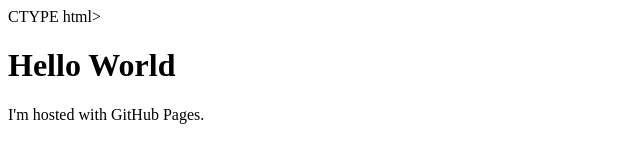
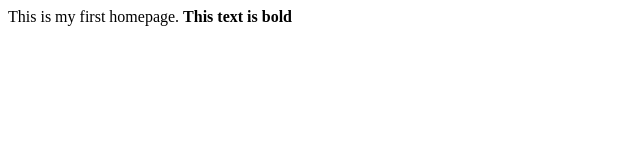
Before and after one commit to jaybooth4/HackMIT, a plain HTML site: page test.html in a window 1280 px wide. Shown: the whole page, without its empty margins (0-640 px from the left). Drawn offline with Linux system fonts and the light colour scheme.

Commit message:
test.html

```diff
--- a/test.html
+++ b/test.html
@@ -1,7 +1,8 @@
-CTYPE html>
 <html>
-  <body>
-    <h1>Hello World</h1>
-    <p>I'm hosted with GitHub Pages.</p>
-  </body>
+	<head>
+		<title>My First Webpage</title>
+	</head>
+	<body>
+		This is my first homepage. <b>This text is bold</b>
+	</body>
 </html>
```
